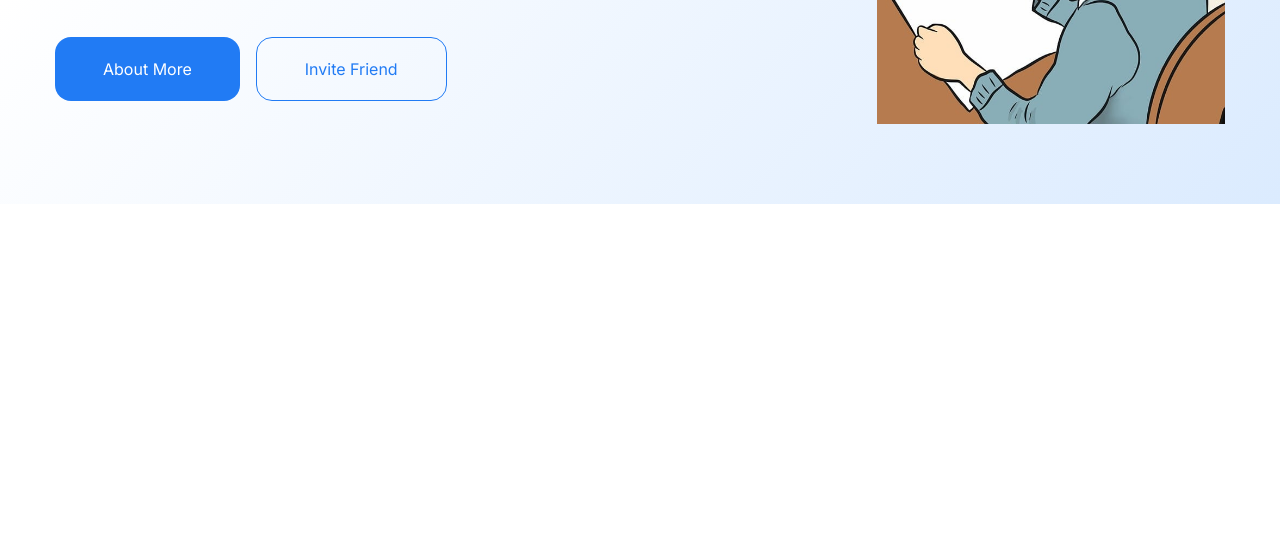
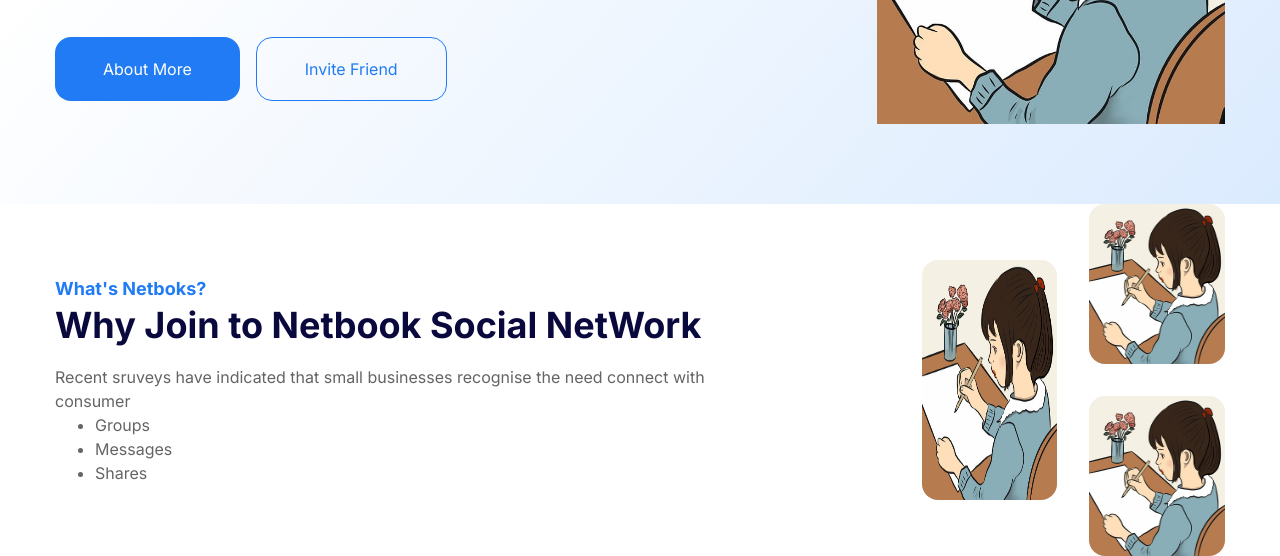
Before and after one commit to 30Bkr/LandingPage, a plain HTML site: page index.html in a window 1280 px wide. Shown: the part 433-989 px from the top of the page. Before the commit the page ends 800 px from the top, so only its background shows below. Drawn offline with Linux system fonts and the light colour scheme.

Commit message:
la cagamos

```diff
--- a/index.html
+++ b/index.html
@@ -58,12 +58,25 @@
   </div>
   <main>
 
+    <section class="whats-netbooks container">
+      <div>
+        <h2>What's Netboks?</h2>
+        <h3>Why Join to Netbook Social NetWork</h3>
+        <p>Recent sruveys have indicated that small businesses recognise the need connect with consumer</p>
 
-    <div class="clients"></div>
+        <ul>
+          <li>Groups</li>
+          <li>Messages</li>
+          <li>Shares</li>
+        </ul>
+      </div>
 
-    <section class="whats-netbooks">
-      <article></article>
-      <article></article>
+      <div class="whats-netbooks__images">
+        <img src="images/to-write-gc60bfaf0d_640.png" alt="imagenes de ejemplo" class="whats-netbooks__images-1">
+        <img src="images/to-write-gc60bfaf0d_640.png" alt="imagenes de ejemplo" class="whats-netbooks__images-2">
+        <img src="images/to-write-gc60bfaf0d_640.png" alt="imagenes de ejemplo" class="whats-netbooks__images-3">
+      </div>
+
     </section>
 
     <section class="community"></section>
--- a/styles/main.css
+++ b/styles/main.css
@@ -170,3 +170,42 @@ a {
   display: flex;
   gap: 1rem;
 }
+.whats-netbooks{
+  display: flex;
+  align-items: center;
+  gap: 200px;
+}
+.whats-netbooks h2{
+  font-size: 1.125rem;
+  color: var(--color-primary);
+}
+.whats-netbooks h3{
+  font-size: 2.25rem;
+  line-height: 1.33;
+  margin-bottom: 16px;
+
+}
+.whats-netbooks__images{
+  display: grid;
+  align-items: center;
+  gap: 2rem;
+  grid-template-columns: 1fr 1fr;
+  grid-template-rows: 1fr 1fr;
+
+}
+.whats-netbooks__images img {
+  border-radius: 1rem;
+}
+.whats-netbooks__images-1 {
+  height: 240px;
+  width: 150px;
+  grid-row: 1 / -1;
+}
+.whats-netbooks__images-2 {
+  height: 160px;
+  width: 150px;
+}
+.whats-netbooks__images-3 {
+  height: 160px;
+  width: 150px;
+}
```
